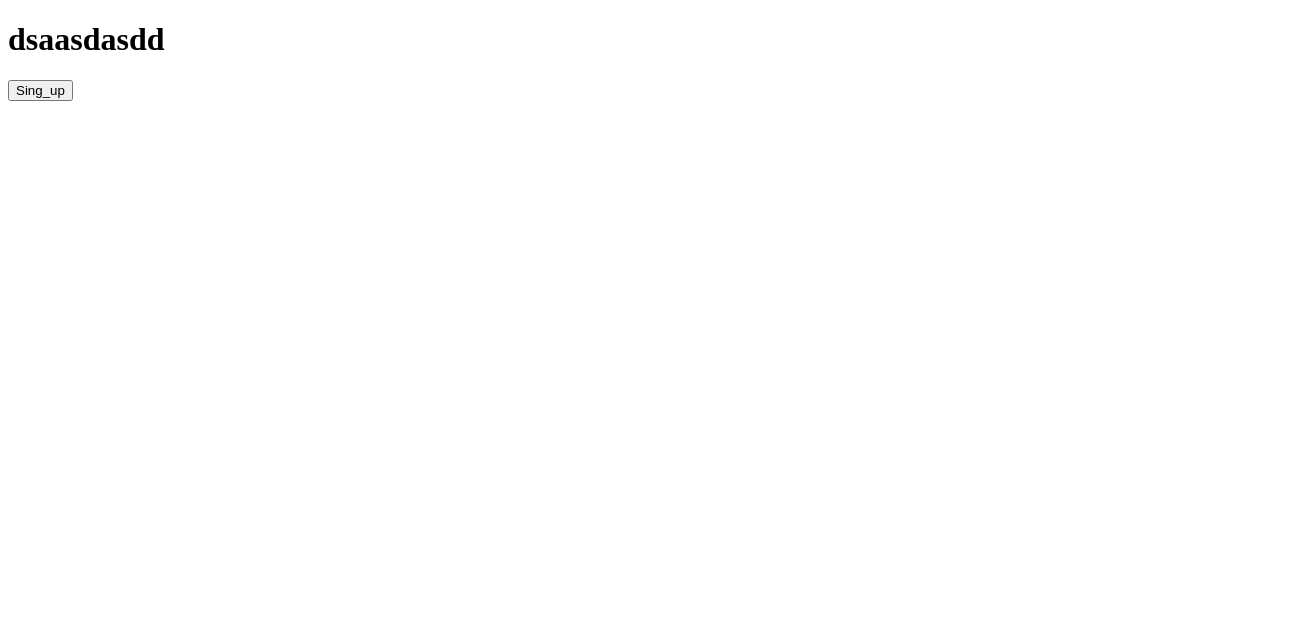
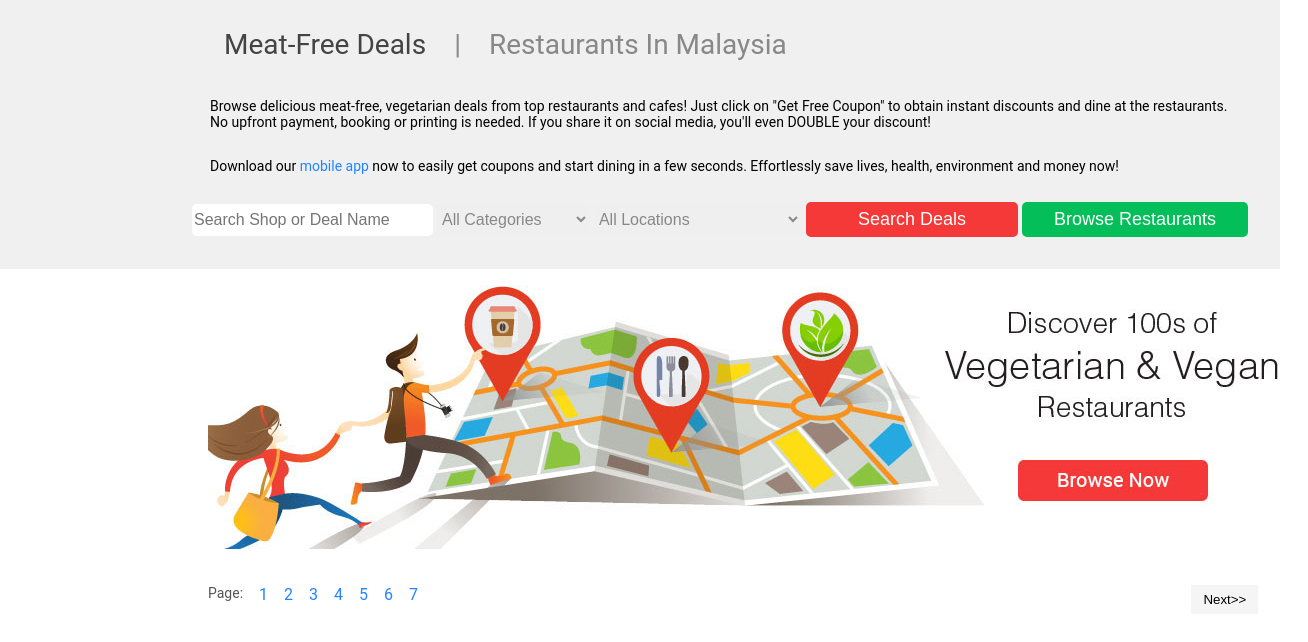
Before and after one commit to nisha270/KindMeal, a plain HTML site: page Meals_deals/meals.html in a window 1280 px wide. Shown: the whole page, 1308 px wide, since content can reach past the window. Drawn offline with Linux system fonts and the light colour scheme; no server answers.

Commit message:
day3task

```diff
--- /dev/null
+++ b/Meals_deals/meal.js
@@ -0,0 +1,34 @@
+
+
+let http = new XMLHttpRequest();
+
+http.open('get', 'item.json',true);
+
+
+ http.send();
+
+ http.onload = function(){
+    if(this.readyState == 4 && this.status == 200){
+        let products = JSON.parse(this.responseText);
+
+        let output  = "";
+
+
+
+        for(let item of products){
+            output += `
+                <div class="item">
+                <img src="${item.images}" alt="${item.images}">
+                <p class="title">${item.title}</p>
+
+                <p class="description">${item.description}</p>
+                <p class="price">
+            <span></span>
+            <span>&euro;</span>
+            </p>
+                </div>
+            `;
+        }
+        document.querySelector(".item").innerHTML=output;
+    }
+ }
--- a/Meals_deals/meals.html
+++ b/Meals_deals/meals.html
@@ -3,15 +3,107 @@
 <head>
     <meta charset="UTF-8">
     <meta http-equiv="X-UA-Compatible" content="IE=edge">
-    <style src="./style.css"></style>
-    <meta name="viewport" content="width=device-width, initial-scale=1.0">
+    <link rel="stylesheet" href="./style.css">
     <title>Document</title>
 </head>
 <body>
-    <h1>dsaasdasdd</h1>
 
-    <div id="top">
-        <button>Sing_up</button>
+    <div id="top_t">
+        <div class="top_t1">
+        <p>Meat-Free Deals</p>
+        <span>|</span>
+        <span>Restaurants In Malaysia</span>
     </div>
+
+    <p>Browse delicious meat-free, vegetarian deals from top restaurants and cafes! Just click on "Get Free Coupon" to obtain instant discounts and dine at the restaurants. No upfront payment, booking or printing is needed. If you share it on social media, you'll even DOUBLE your discount!</p>
+
+    <p>Download our <a href="mobile app" class="blue" style="color: #2184FF; text-decoration: none;">mobile app</a>  now to easily get coupons and start dining in a few seconds. Effortlessly save lives, health, environment and money now!</p>
+
+
+    <div class="inputs">
+        <input type="text" placeholder="Search Shop or Deal Name">
+
+
+         <select name="food" id="">
+            <option value="">All Categories</option>
+            <option value="">Pasta</option>
+            <option value="">Burger</option>
+            <option value="">Breakfast</option>
+            <option value="">Salad</option>
+            <option value="">Bakery</option>
+            <option value="">Tea & Dessert</option>
+            <option value="">Local Delights</option>
+            <option value="">Jap & Korean</option>
+            <option value="">Chinese</option>
+            <option value="">Indian</option>
+            <option value="">Soup</option>
+            <option value="">Cute</option>
+         </select>
+
+
+         <select name="" id="">
+            <option value="0">All Locations</option>
+            <option value="">Klang Valley</option>
+            <option value="60">•&nbsp; Kuala Lumpur</option>
+            <option value="42">•&nbsp; Petaling Jaya</option>
+            <option value="20">•&nbsp; Ampang</option>
+            <option value="22">•&nbsp; Bangsar</option>
+            <option value="23">•&nbsp; Bangsar South</option>
+            <option value="69">•&nbsp; Banting</option>
+            <option value="24">•&nbsp; Bukit Bintang</option>
+            <option value="26">•&nbsp; Bukit Damansara</option>
+            <option value="27">•&nbsp; Cheras</option>
+            <option value="29">•&nbsp; Damansara Heights</option>
+            <option value="31">•&nbsp; Damansara Utama</option>
+            <option value="62">•&nbsp; Ipoh</option>
+            <option value="34">•&nbsp; Kepong</option>
+            <option value="35">•&nbsp; Klang</option>
+            <option value="37">•&nbsp; Kota Damansara</option>
+            <option value="39">•&nbsp; Mont Kiara</option>
+            <option value="41">•&nbsp; Old Klang Road</option>
+            <option value="58">•&nbsp; Taman Tun</option>
+            <option value="50">•&nbsp; Seri Kembangan</option>
+            <option value="52">•&nbsp; Shah Alam</option>
+            <option value="54">•&nbsp; Sri Petaling</option>
+            <option value="55">•&nbsp; Subang</option>
+            <option value="56">•&nbsp; Taman Desa</option>
+         </select>
+
+         <button class="No1">Search Deals</button>
+
+         <button class="No2">Browse Restaurants</button>
+
+    </div>
+
+</div>
+
+
+
+<div id="mid1">
+    <img src="./img/map.jpg" alt="">
+
+    <div class="pages">
+
+        <p style="font-size: 14px; color: #555555;">Page:</p>
+        <span><a href="">1</a></span>
+        <span><a href="">2</a></span>
+        <span><a href="">3</a></span>
+        <span><a href="">4</a></span>
+        <span><a href="">5</a></span>
+        <span><a href="">6</a></span>
+        <span><a href="">7</a></span>
+        <button>Next>></button>
+    </div>
+</div>
+
+
+
+<div class="item"></div>
+
+
+
 </body>
+
+
+<script src="./meal.js"></script>
 </html>
--- a/Meals_deals/style.css
+++ b/Meals_deals/style.css
@@ -1,4 +1,99 @@
-#top{
-    background-color: aliceblue;
-    font-size: large;
+*{
+    margin: 0;
+    padding: 0;
 }
+
+body{
+    font-family: 'Roboto', Arial, Helvetica, sans-serif;
+}
+
+/****************** top *******************/
+.top_t1{
+display: flex;
+color: #444444;
+margin-left: 8em;
+padding-top: 1em;
+width: 30em;
+}
+
+.top_t1{
+    font-size: 28px;
+    font-weight: 400;
+    margin-bottom: 37px;
+}
+
+.top_t1>span{
+    color: #888888;
+    padding-left: 1em;
+}
+#top_t{
+    width: 100%;
+    background-color: #F0F0F0;
+    padding-bottom: 2em;
+}
+
+#top_t>p{
+    font-size: 14px;
+    font-weight: 1em;
+    margin-left: 15em;
+    width: 74em;
+    padding-bottom: 2em;
+}
+
+.inputs{
+    margin-left: 12em;
+
+}
+.inputs>input{
+    border-color: transparent;
+    padding: 5px 30px 5px 00px;
+    border-radius: 5px;
+    font-size: 16px;
+}
+
+.inputs>select{
+    border-color: transparent;
+    padding: 5px 30px 5px 00px;
+    color: #888888;
+    font-size: 16px;
+}
+
+.No1{
+    background-color: #F53838;
+    padding: 5px 50px 5px 50px;
+    border-radius: 5px;
+    color: white;
+    font-size: 18px;
+    border-color: transparent;
+}
+
+.No2{
+    background-color: #04BE5A;
+    padding: 5px 30px 5px 30px;
+    border-radius: 5px;
+    color: white;
+    font-size: 18px;
+    border-color: transparent;
+}
+
+
+/*---- mid ----*/
+#mid1{
+    margin-left: 13em;
+}
+.pages{
+    padding-top: 2em;
+    display: flex;
+}
+.pages>span>a{
+    margin-left: 1em;
+    text-decoration: none;
+    color:#2184FF ;
+}
+
+.pages>button{
+    margin-left: 58em;
+    background-color: whitesmoke;
+    border-color: transparent;
+    padding: 5px 10px 5px 10px ;
+}
```
Also changed, not shown: Meals_deals/items.json (added, +73 -0 lines), Meals_deals/img/1.jpg (added), Meals_deals/img/10.jpg (added), Meals_deals/img/2.jpg (added), Meals_deals/img/3.jpg (added), Meals_deals/img/4.jpg (added), Meals_deals/img/5.jpg (added), Meals_deals/img/6.jpg (added), Meals_deals/img/7.jpg (added), Meals_deals/img/8.jpg (added), Meals_deals/img/9.jpg (added), Meals_deals/img/map.jpg (added).
